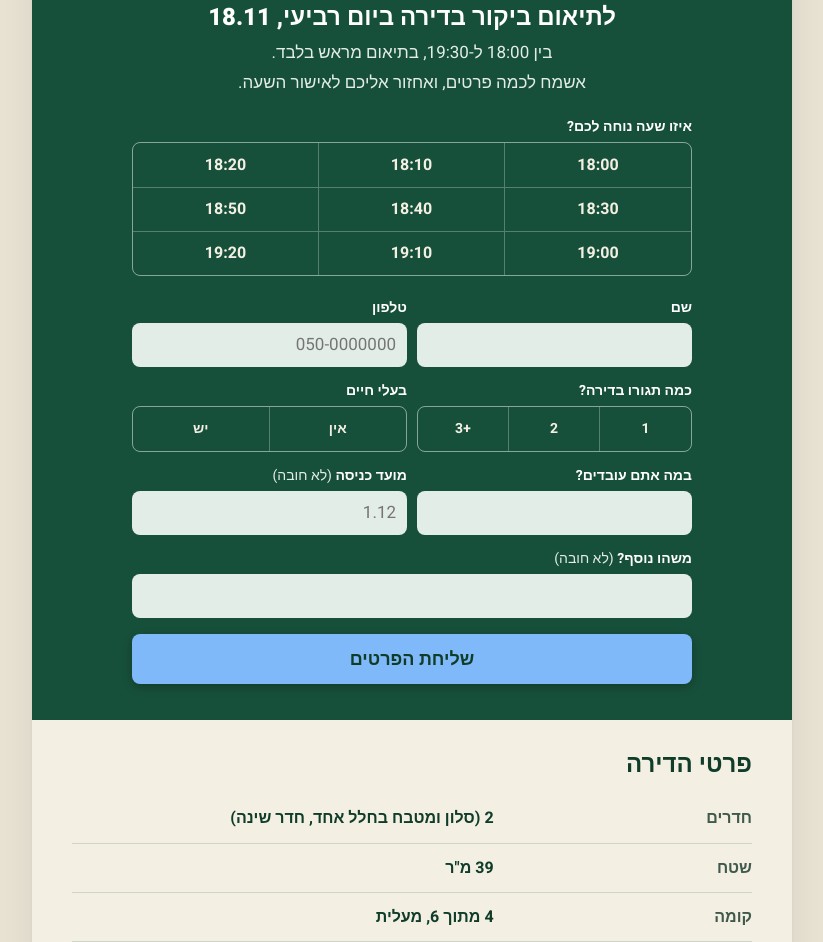
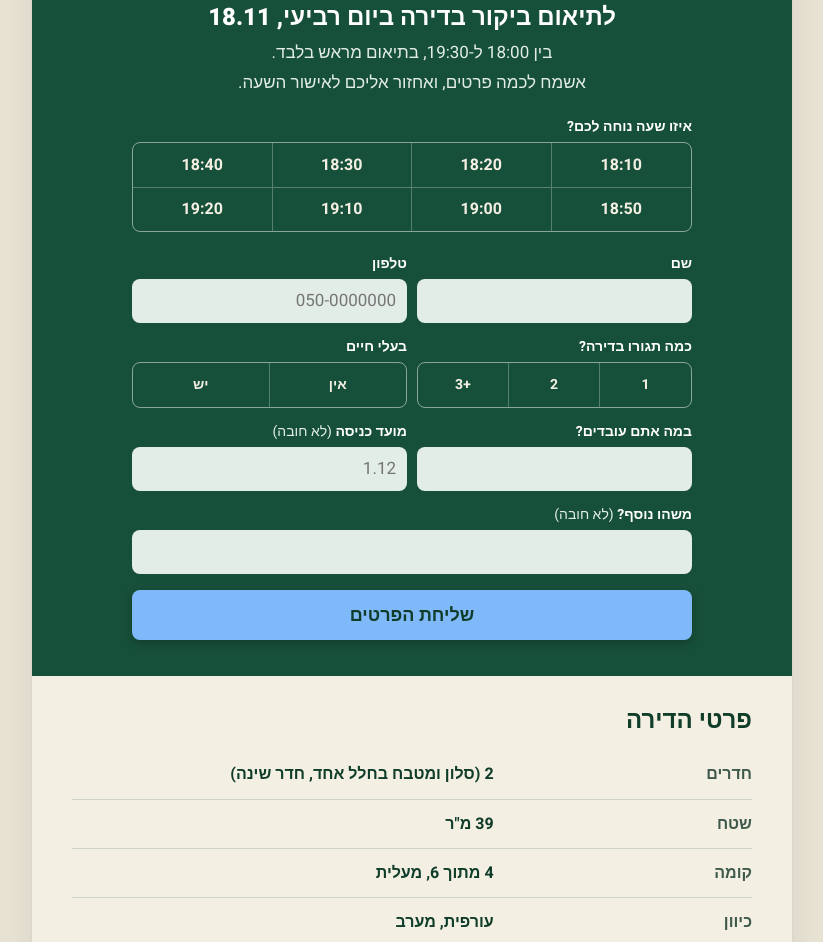
Before and after one commit to guyeiznerw-bot/frenkel-7a, a plain HTML site: page index.html in a window 1280 px wide. Shown: the part 2248-3190 px from the top of the page, without its empty margins (228-1051 px from the left). Drawn offline with Linux system fonts and the light colour scheme.

Commit message:
Form: remove the 18:00 slot (fully booked), 4x2 slot grid
Co-Authored-By: Claude Opus 5.5 <noreply@anthropic.com>

```diff
--- a/index.html
+++ b/index.html
@@ -80,10 +80,10 @@
   .visit p { margin: 0 0 18px; color: var(--mint); }
   .stamp { position: absolute; inset-inline-end: 16px; top: -16px; transform: rotate(-6deg); border: 0; color: var(--pine); background: var(--sky); box-shadow: 0 3px 10px rgba(0,0,0,.25); font: 700 .8125rem/1.2 var(--sans); padding: 5px 10px; border-radius: 4px; text-align: center; }
   .slots-label { font-weight: 700; font-size: .9375rem; margin-bottom: 8px; display: block; }
-  .slots { display: grid; grid-template-columns: repeat(3, 1fr); gap: 0; border: 1.5px solid rgba(227,237,231,.55); border-radius: var(--radius); overflow: hidden; background: transparent; }
+  .slots { display: grid; grid-template-columns: repeat(4, 1fr); gap: 0; border: 1.5px solid rgba(227,237,231,.55); border-radius: var(--radius); overflow: hidden; background: transparent; }
   .slot { appearance: none; border: 0; border-inline-start: 1px solid rgba(227,237,231,.3); background: transparent; color: var(--sheet); font: 700 clamp(.8rem, 3.4vw, 1rem)/1 var(--sans); font-variant-numeric: tabular-nums; min-height: 44px; padding: 0 2px; cursor: pointer; transition: background-color .18s cubic-bezier(.16,1,.3,1), color .18s cubic-bezier(.16,1,.3,1); }
-  .slot:nth-child(3n+1) { border-inline-start: 0; }
-  .slot:nth-child(n+4) { border-top: 1px solid rgba(227,237,231,.3); }
+  .slot:nth-child(4n+1) { border-inline-start: 0; }
+  .slot:nth-child(n+5) { border-top: 1px solid rgba(227,237,231,.3); }
   .slot:hover { background: rgba(227,237,231,.1); }
   .slot[aria-pressed="true"] { background: var(--sky); color: var(--pine); }
   .wa { margin-top: 14px; display: flex; align-items: center; justify-content: center; gap: 10px; width: 100%; min-height: 54px; border-radius: var(--radius); background: var(--go); color: var(--sheet); font: 700 1.125rem var(--sans); text-decoration: none; box-shadow: 0 2px 6px rgba(17,93,57,.25); transition: background-color .18s cubic-bezier(.16,1,.3,1), transform .18s cubic-bezier(.16,1,.3,1); }
@@ -243,7 +243,6 @@
       <div class="field" data-f="slot">
         <span class="lbl" id="slots-l">איזו שעה נוחה לכם?</span>
         <div class="slots" role="group" aria-labelledby="slots-l">
-          <button class="slot" type="button" aria-pressed="false">18:00</button>
           <button class="slot" type="button" aria-pressed="false">18:10</button>
           <button class="slot" type="button" aria-pressed="false">18:20</button>
           <button class="slot" type="button" aria-pressed="false">18:30</button>
```
